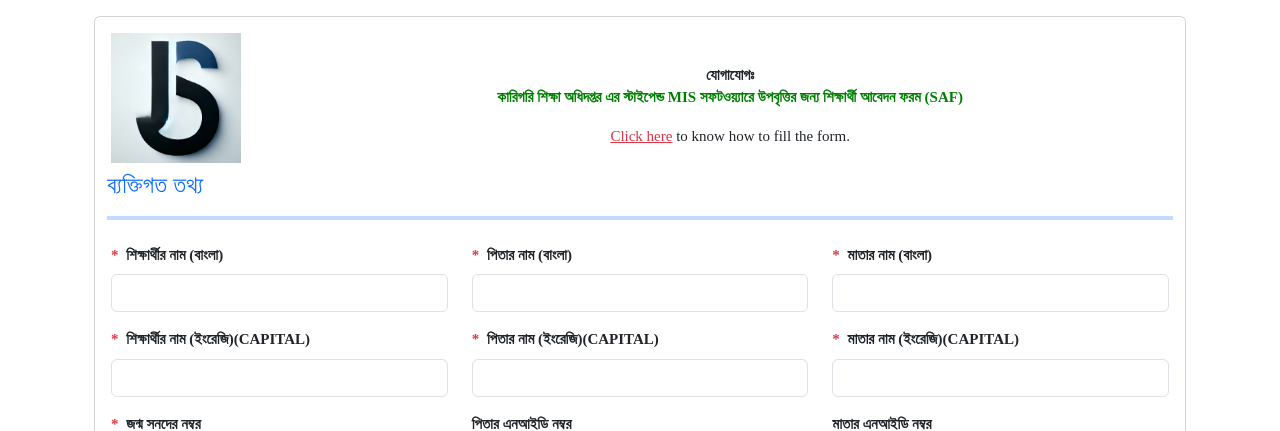
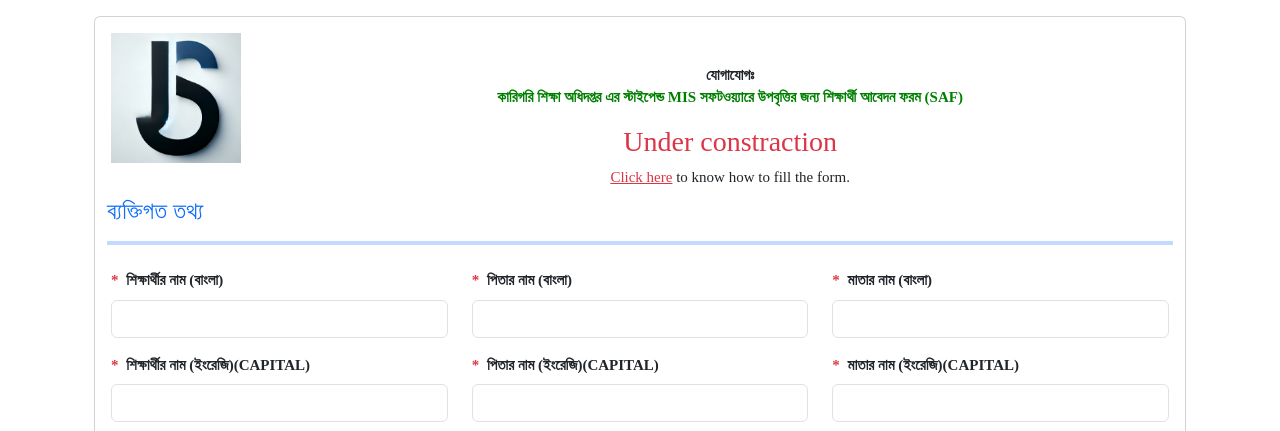
Before and after one commit to tanvirislamchayan/IPI-SAF, a Django app: page / in a window 1280 px wide. Shown: the part 56-487 px from the top of the page. Run offline with Django 5.2, Linux system fonts and the light colour scheme; data that the repository does not hold is empty; some libraries are stand-ins or nearby versions; some web fonts are replaced.

Commit message:
constractin status

```diff
--- a/templates/home/home.html
+++ b/templates/home/home.html
@@ -31,6 +31,7 @@
                                 (SAF)
 
                             </p>
+                            <h3 class="text-center text-danger">Under constraction</h3>
                             <a target="_blank" href="https://drive.google.com/file/d/1-6wHTdaksJnfgIVqrUmKW9MamlcI_IiL/view?usp=sharing" class="text-center text-danger">Click here</a> to know how to fill the form.
                         </div>
                         <div class="col-md-12 p-2">
```
